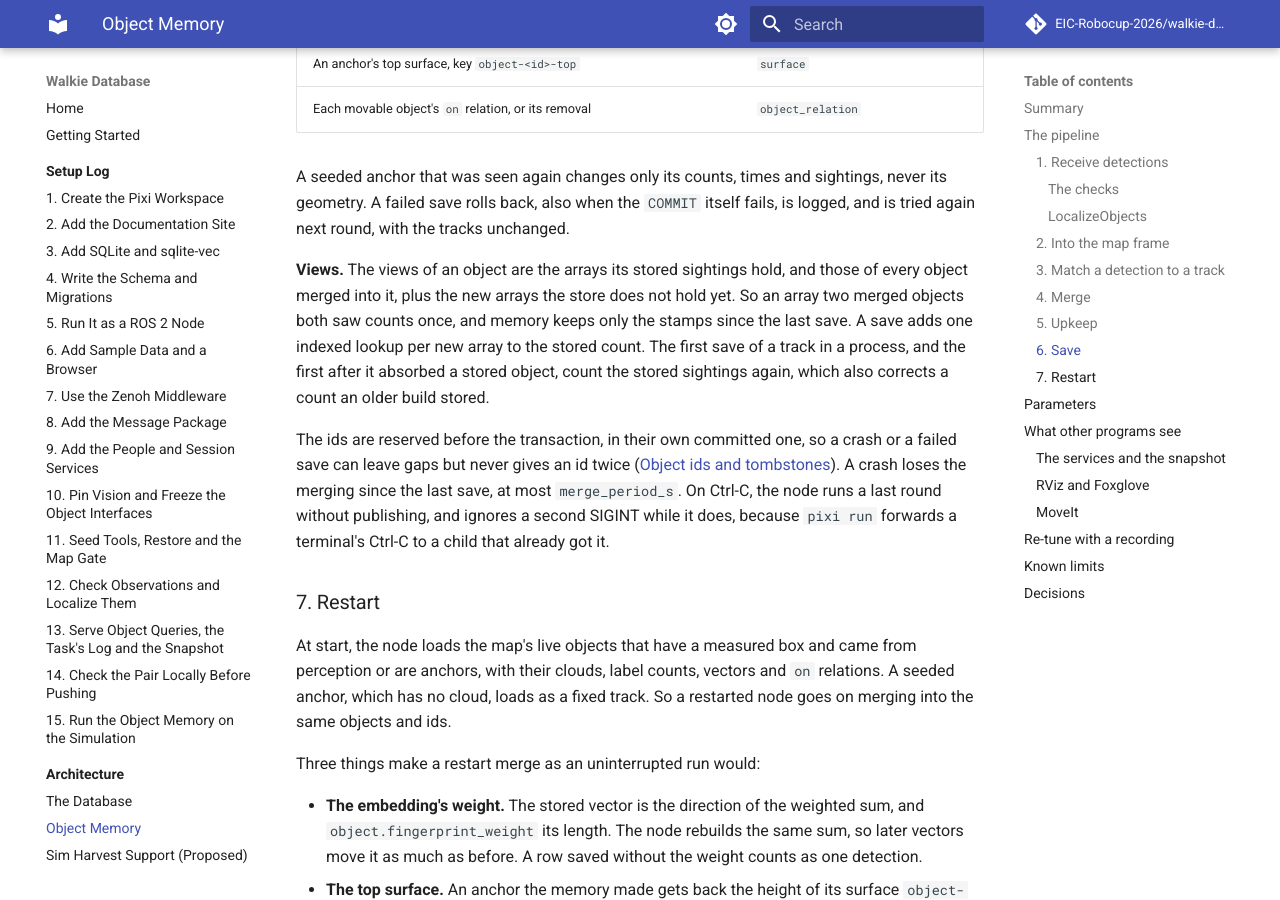
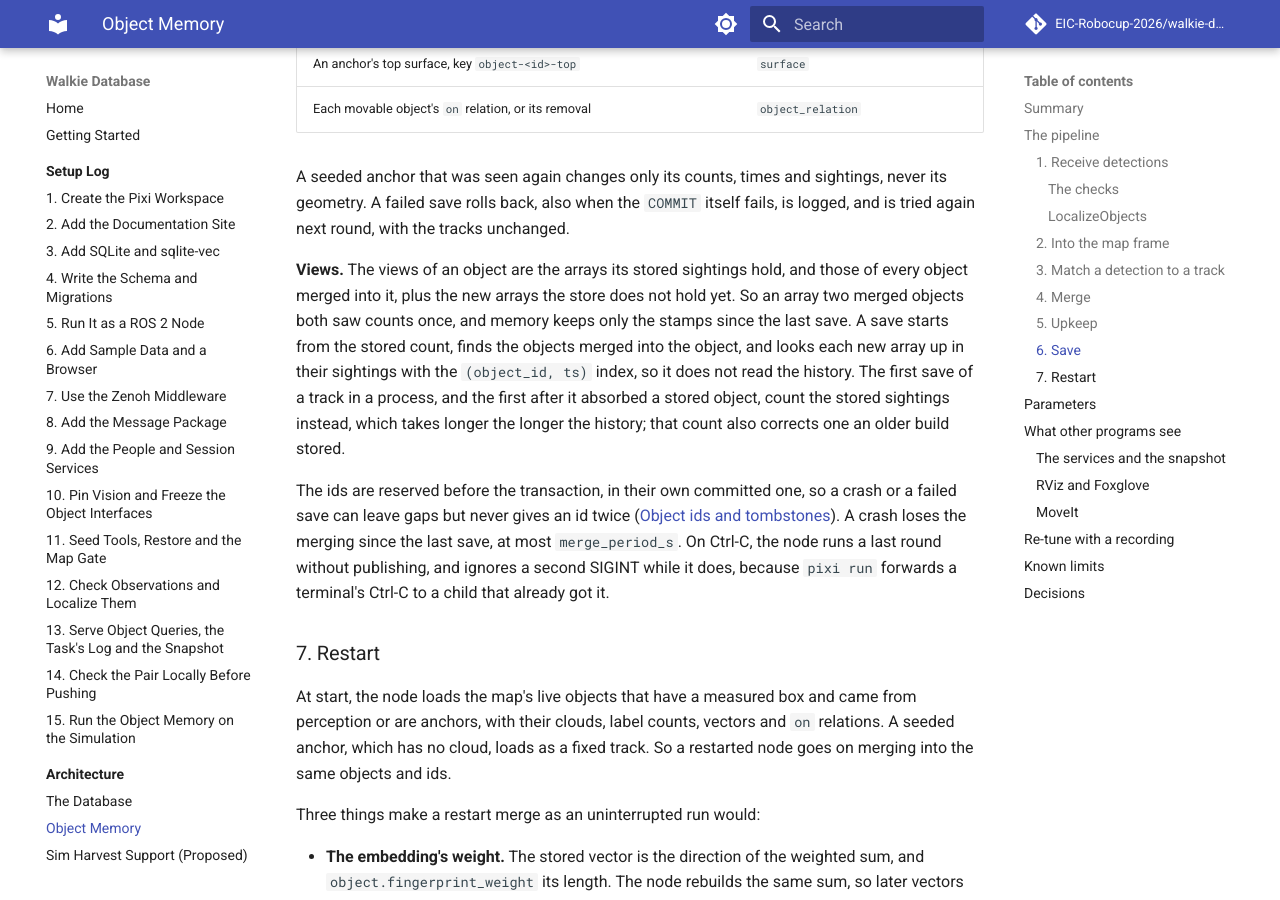
Before and after one commit to EIC-Robocup-2026/walkie-database, an MkDocs documentation site: the page built from docs/architecture/object-memory.md, in a window 1280 px wide and 900 px high, scrolled down 7441 px. Built offline with MkDocs 1.6.1 and Material for MkDocs 9.7.7, drawn with Linux system fonts in a browser that asks for light colours; comment, search, counter and statistics services are not loaded.

Commit message:
docs: state what counting object views costs

```diff
--- a/docs/architecture/object-memory.md
+++ b/docs/architecture/object-memory.md
@@ -275,10 +275,12 @@ is logged, and is tried again next round, with the tracks unchanged.
 **Views.** The views of an object are the arrays its stored sightings hold, and
 those of every object merged into it, plus the new arrays the store does not hold
 yet. So an array two merged objects both saw counts once, and memory keeps only the
-stamps since the last save. A save adds one indexed lookup per new array to the
-stored count. The first save of a track in a process, and the first after it
-absorbed a stored object, count the stored sightings again, which also corrects a
-count an older build stored.
+stamps since the last save. A save starts from the stored count, finds the
+objects merged into the object, and looks each new array up in their sightings
+with the `(object_id, ts)` index, so it does not read the history. The first save
+of a track in a process, and the first after it absorbed a stored object, count
+the stored sightings instead, which takes longer the longer the history; that count
+also corrects one an older build stored.
 
 The ids are reserved before the transaction, in their own committed one, so a crash
 or a failed save can leave gaps but never gives an id twice
```
Also changed, not shown: 1 other file.
